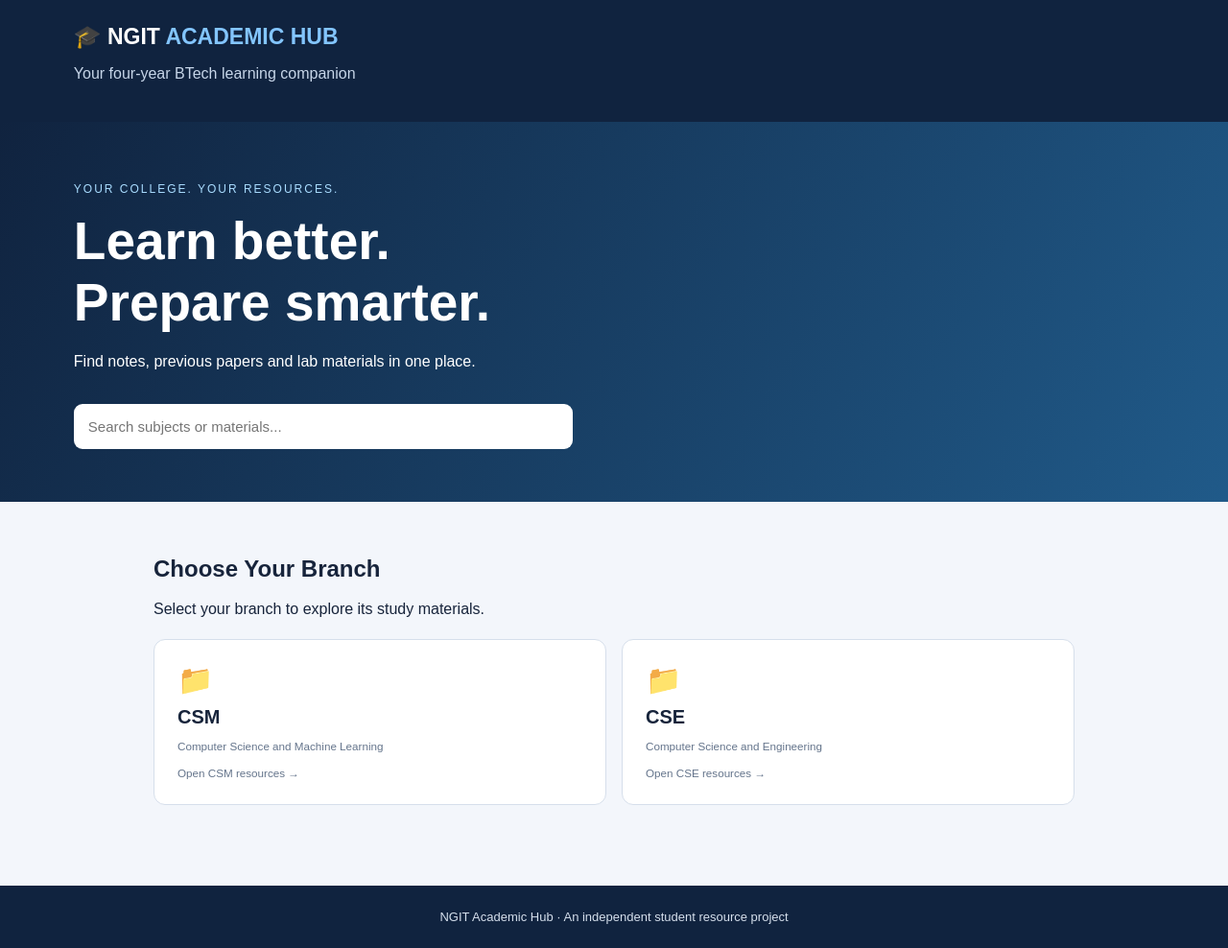
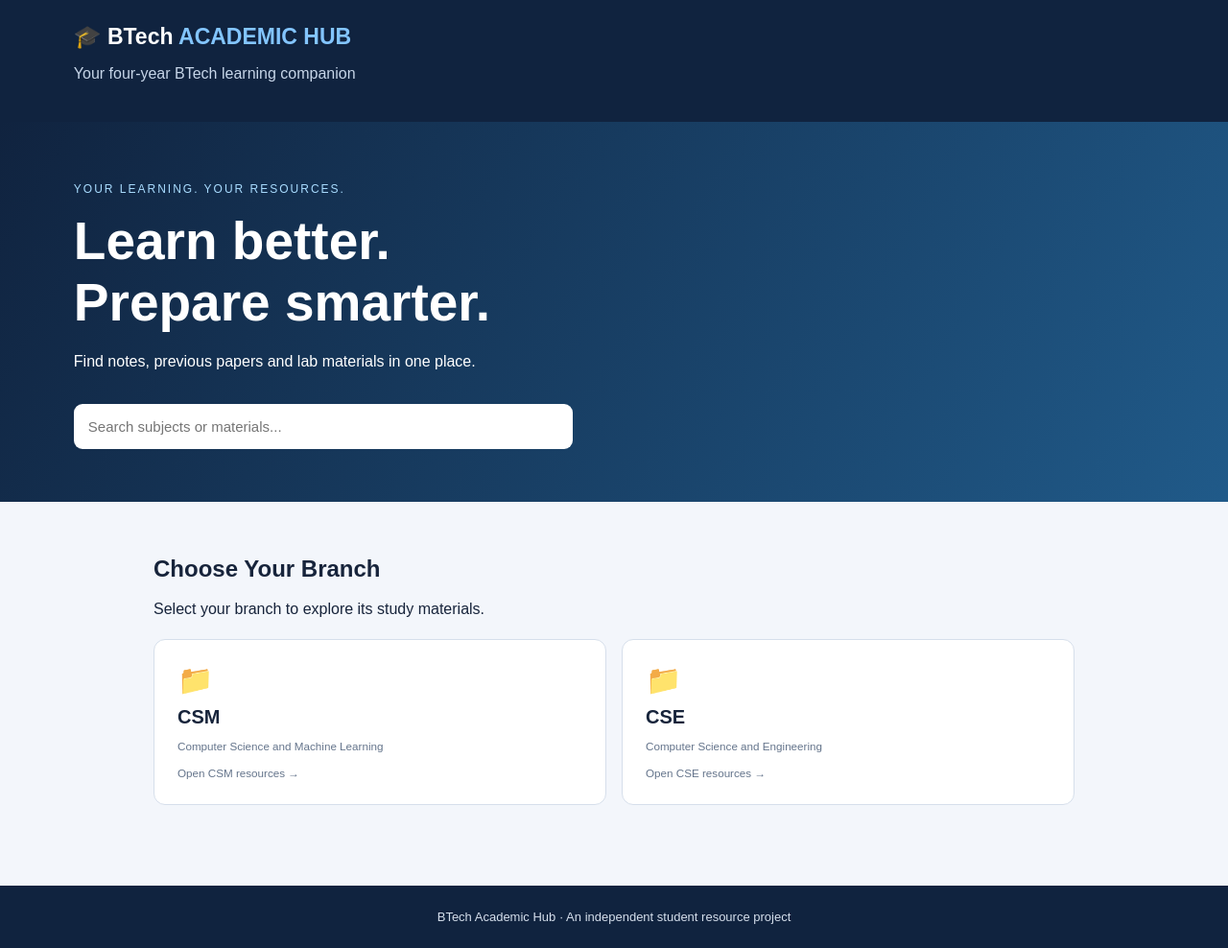
Before and after one commit to potulasashankyadav-dotcom/ngit-acadamic-hub, a plain HTML site: page index.html in a window 1280 px wide. Shown: the whole page at 96% size. Drawn offline with Linux system fonts and the light colour scheme; no server answers.

Commit message:
Update index.html

```diff
--- a/index.html
+++ b/index.html
@@ -5,8 +5,8 @@
   <meta charset="UTF-8">
   <meta name="viewport" content="width=device-width, initial-scale=1.0">
   <meta name="google-site-verification" content="4hGkXzJIncqYjntyOc_XJFxn-DpveA-mRmkrNGhc4IE">
-  <meta name="description" content="NGIT Academic Hub: Find BTech notes, previous question papers and study materials.">
-  <title>NGIT Academic Hub</title>
+  <meta name="description" content="BTech Academic Hub: Find BTech notes, previous question papers and study materials.">
+  <title>BTech Academic Hub</title>
 
   <style>
     * { box-sizing: border-box; }
@@ -242,12 +242,12 @@
 <div class="site">
 
   <header>
-    <div class="brand">🎓 NGIT <span>ACADEMIC HUB</span></div>
+    <div class="brand">🎓 BTech <span>ACADEMIC HUB</span></div>
     <p>Your four-year BTech learning companion</p>
   </header>
 
   <section class="hero">
-    <p class="tag">YOUR COLLEGE. YOUR RESOURCES.</p>
+    <p class="tag">YOUR LEARNING. YOUR RESOURCES.</p>
     <h1>Learn better.<br>Prepare smarter.</h1>
     <p>Find notes, previous papers and lab materials in one place.</p>
 
@@ -330,7 +330,7 @@
 
   </main>
 
-  <footer>NGIT Academic Hub · An independent student resource project</footer>
+  <footer>BTech Academic Hub · An independent student resource project</footer>
 </div>
 
 <script>
```
